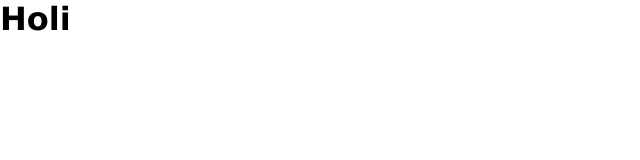
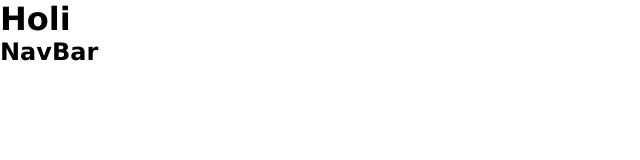
Before and after one commit to anabrollan/2PERollan, a React (Vite) app: page / in a window 1280 px wide. Shown: the top 160 px of the page, without its empty margins (0-640 px from the left). Built offline with nearby package versions, Linux system fonts and the light colour scheme.

Commit message:
Agrego NavBar

```diff
--- a/src/App.jsx
+++ b/src/App.jsx
@@ -1,3 +1,5 @@
+import NavBar from './components/NavBar'
+
 import './App.css'
 
 function App() {
@@ -6,6 +8,7 @@
   return (
     <div>
       <h1>Holi</h1>
+      <NavBar> </NavBar>
     </div>
   )
 }
--- a/src/components/NavBar.jsx
+++ b/src/components/NavBar.jsx
@@ -0,0 +1,9 @@
+const NavBar = () => {
+    return (
+        <nav>
+            <h2>NavBar</h2>
+        </nav>
+    )
+}
+
+export default NavBar
```
